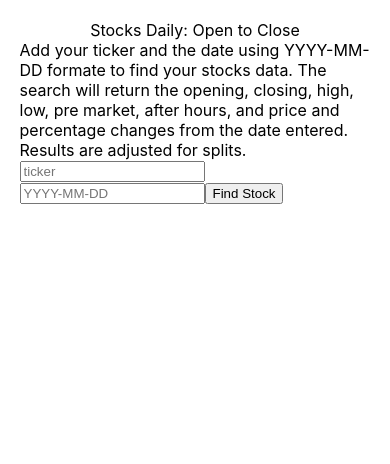
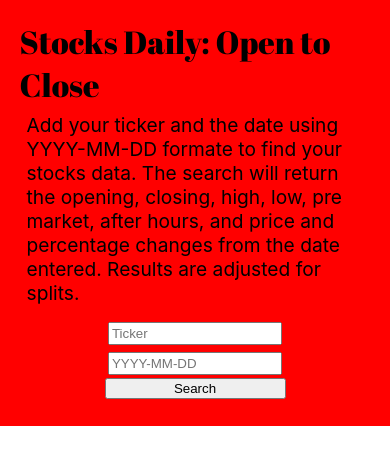
Before and after one commit to AHangstefer/polygon, a React (Create React App) app: page / in a window 390 px wide. Shown: the top 464 px of the page. Built offline with nearby package versions, Linux system fonts and the light colour scheme; no server answers.

Commit message:
flexbox working

```diff
--- a/public/index.html
+++ b/public/index.html
@@ -10,6 +10,7 @@
       content="Web site created using create-react-app"
     />
     <link rel="apple-touch-icon" href="%PUBLIC_URL%/logo192.png" />
+    <link href="https://fonts.googleapis.com/css2?family=Abril+Fatface&family=Raleway:wght@700&display=swap" rel="stylesheet">
     <!--
       manifest.json provides metadata used when your web app is installed on a
       user's mobile device or desktop. See https://developers.google.com/web/fundamentals/web-app-manifest/
--- a/src/App.css
+++ /dev/null
@@ -1,18 +0,0 @@
-.App{
-  display: flex;
-  flex-direction: column;
-  align-items: center;
-  padding: 5%;
-}
-
-input{
-
-}
-
-
-
-.tickerName{
-  display:flex;
-  flex-direction: column;
-  align-items: center;
-}
--- a/src/App.js
+++ b/src/App.js
@@ -1,6 +1,6 @@
 import React, {useState} from "react";
 import axios from 'axios';
-import './App.css';
+import './styles/App.css';
 
 
 
@@ -54,7 +54,7 @@ function App() {
               type = "text"
               value = {ticker}
               onChange={(e)=> setTicker(e.target.value)}
-              placeholder = "ticker"
+              placeholder = "Ticker"
               >
             </input>
             <input
@@ -64,23 +64,23 @@ function App() {
               placeholder = "YYYY-MM-DD"
               >
             </input>
-            <button onClick={fetchPolygonAPI}>Find Stock</button>
+            <button onClick={fetchPolygonAPI}>Search</button>
         </div>
     </div>
 
     { stock.symbol ?
-      <div className = "returned Info">
-        <div className = "tickerName">Ticker: {stock.symbol}</div>
+      <div className = "returnedInfo">
             <div className = "tickerData" >
-                <div>Date Searched: {stock.from}</div>
-                <div>Low: {stock.low}</div>
-                <div>High: {stock.high}</div>
-                <div>Open: {open}</div>
-                <div>Close: {close}</div>
-                <div> Price change from open to close: {difference}</div>
-                <div> Grapper: {percentChange} % </div>
-                <div>Pre Market: {stock.preMarket}</div>
-                <div>After Hours:{stock.afterHours}</div>
+                <div className = "data">Ticker: {stock.symbol}</div>
+                <div className = "data">Date Searched: {stock.from}</div>
+                <div className = "data">Open: {open}</div>
+                <div className = "data">Close: {close}</div>
+                <div className = "data">High: {stock.high}</div>
+                <div className = "data">Low: {stock.low}</div>
+                <div className = "data"> Price Change: ${difference}</div>
+                <div className = "data"> Grapper: {percentChange} % </div>
+                <div className = "data">Pre Market: {stock.preMarket}</div>
+                <div className = "data">After Hours:{stock.afterHours}</div>
             </div>
       </div>
     : ""}
--- /dev/null
+++ b/src/styles/App.css
@@ -0,0 +1,82 @@
+.App{
+  display: flex;
+  flex-direction: column;
+  align-items: center;
+  padding: 5%;
+}
+
+.title{
+  font-family: Abril Fatface;
+  font-size: 2rem;
+
+}
+.intro{
+  font-size: 1.2rem;
+  padding: 2%;
+}
+
+.inputsButton{
+  display: flex;
+  flex-direction: row;
+  flex-wrap: nowrap;
+  justify-content: center;
+  margin: 2%;
+
+}
+
+
+
+input{
+  padding: 1%;
+  margin: 2%;
+
+}
+
+.returnedInfo{
+  /* align-items: center;
+  align-self: center;
+  border: 2rem blue dashed; */
+
+
+}
+
+.tickerData{
+
+  border: .4rem rebeccapurple solid;
+  display: flex;
+  flex-direction: row;
+  flex-wrap: wrap;
+
+
+
+}
+
+.data{
+
+  display: flex;
+  /* flex-direction: column; */
+  border: .2rem solid black;
+  padding: 2%;
+  margin: 2%;
+  width: 40%;
+  white-space: nowrap;
+
+}
+
+
+@media screen and (max-width: 600px ) {
+  .App{
+  background-color: red;
+  }
+
+  .inputsButton{
+
+    flex-direction: column;
+
+
+  }
+
+  .data{
+
+  }
+}
```
